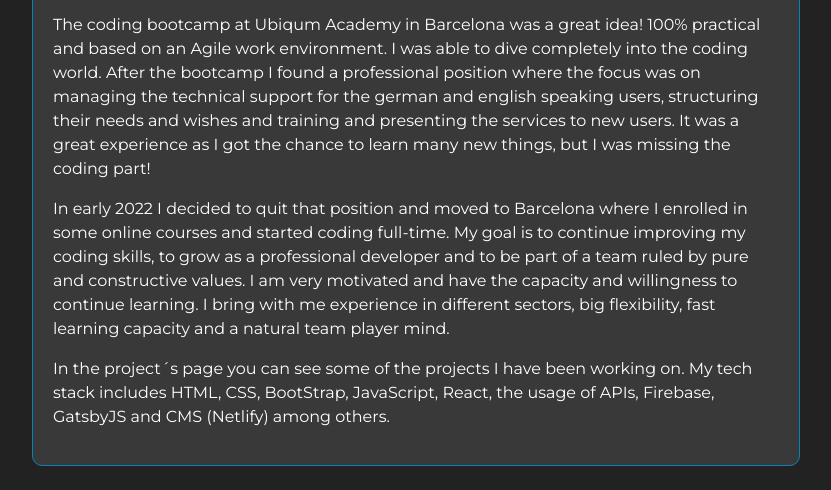
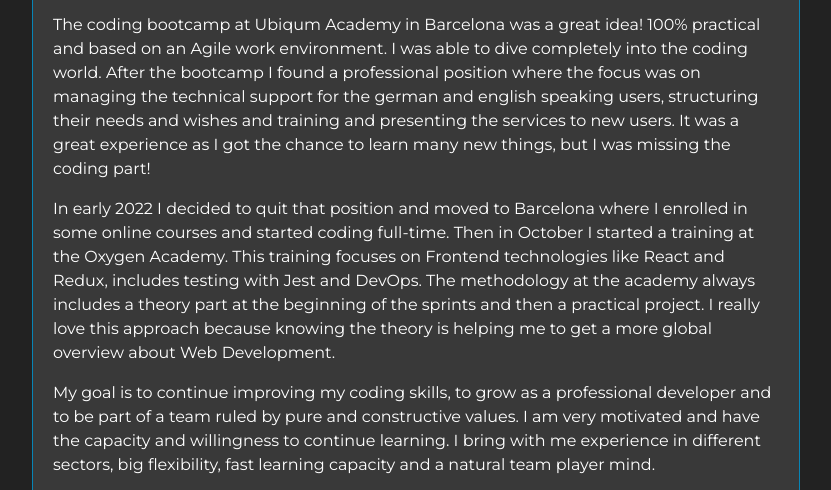
Before and after one commit to simoncriado/SC-portfolio-gatsby, a Gatsby site: page /about in a window 1280 px wide. Shown: the part 573-1063 px from the top of the page, without its empty margins (224-1055 px from the left). Built offline with nearby package versions, Linux system fonts and the light colour scheme; Gatsby itself is replaced by a stand-in of ours.

Commit message:
Update about.js

```diff
--- a/src/pages/about.js
+++ b/src/pages/about.js
@@ -48,18 +48,27 @@
           <p>
             In early 2022 I decided to quit that position and moved to Barcelona
             where I enrolled in some online courses and started coding
-            full-time. My goal is to continue improving my coding skills, to
-            grow as a professional developer and to be part of a team ruled by
-            pure and constructive values. I am very motivated and have the
-            capacity and willingness to continue learning. I bring with me
-            experience in different sectors, big flexibility, fast learning
-            capacity and a natural team player mind.
+            full-time. Then in October I started a training at the Oxygen
+            Academy. This training focuses on Frontend technologies like React
+            and Redux, includes testing with Jest and DevOps. The methodology at
+            the academy always includes a theory part at the beginning of the
+            sprints and then a practical project. I really love this approach
+            because knowing the theory is helping me to get a more global
+            overview about Web Development.
+          </p>
+          <p>
+            My goal is to continue improving my coding skills, to grow as a
+            professional developer and to be part of a team ruled by pure and
+            constructive values. I am very motivated and have the capacity and
+            willingness to continue learning. I bring with me experience in
+            different sectors, big flexibility, fast learning capacity and a
+            natural team player mind.
           </p>
           <p>
             In the project´s page you can see some of the projects I have been
-            working on. My tech stack includes HTML, CSS, BootStrap, JavaScript,
-            React, the usage of APIs, Firebase, GatsbyJS and CMS (Netlify) among
-            others.
+            working on. My tech stack includes HTML, CSS, JavaScript, React,
+            Redux, Bootstrap, SASS, Tailwind CSS, the usage of APIs, Firebase,
+            GatsbyJS and CMS (Netlify) among others.
           </p>
         </div>
       </div>
```
